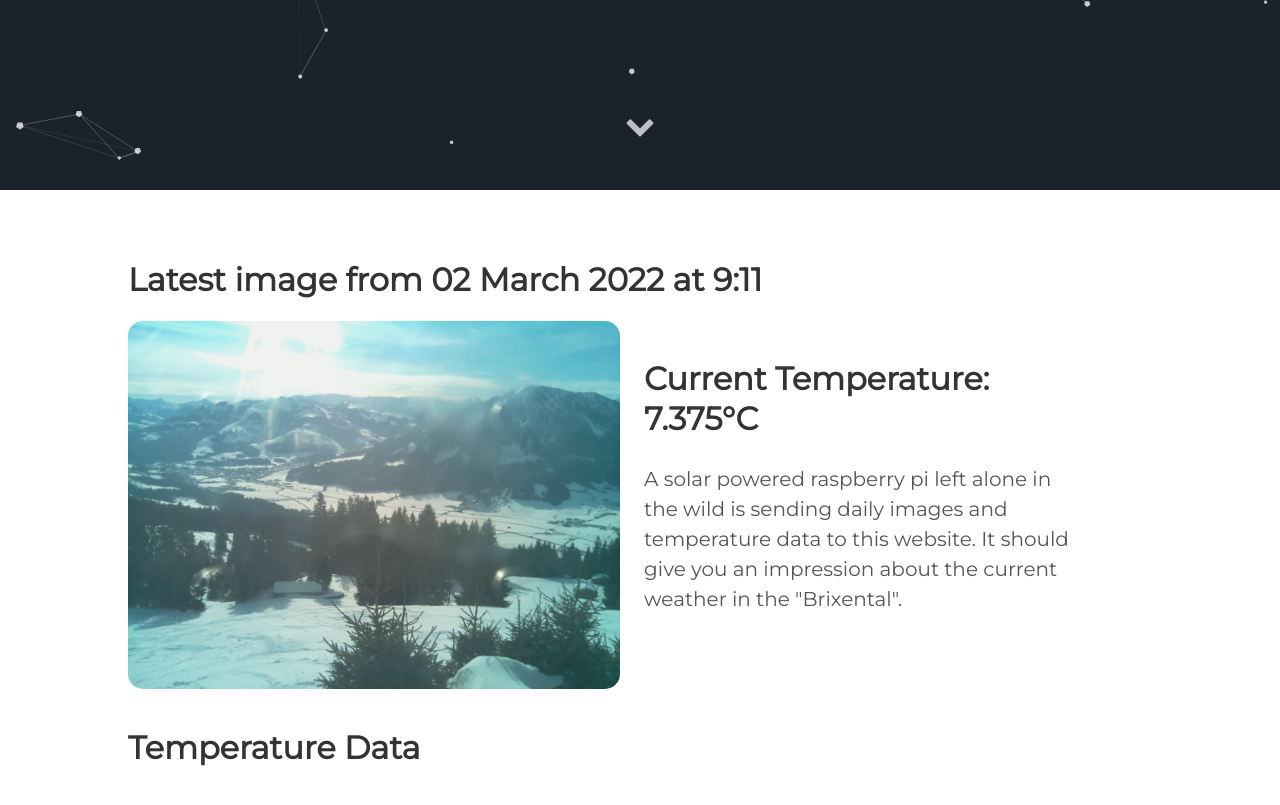
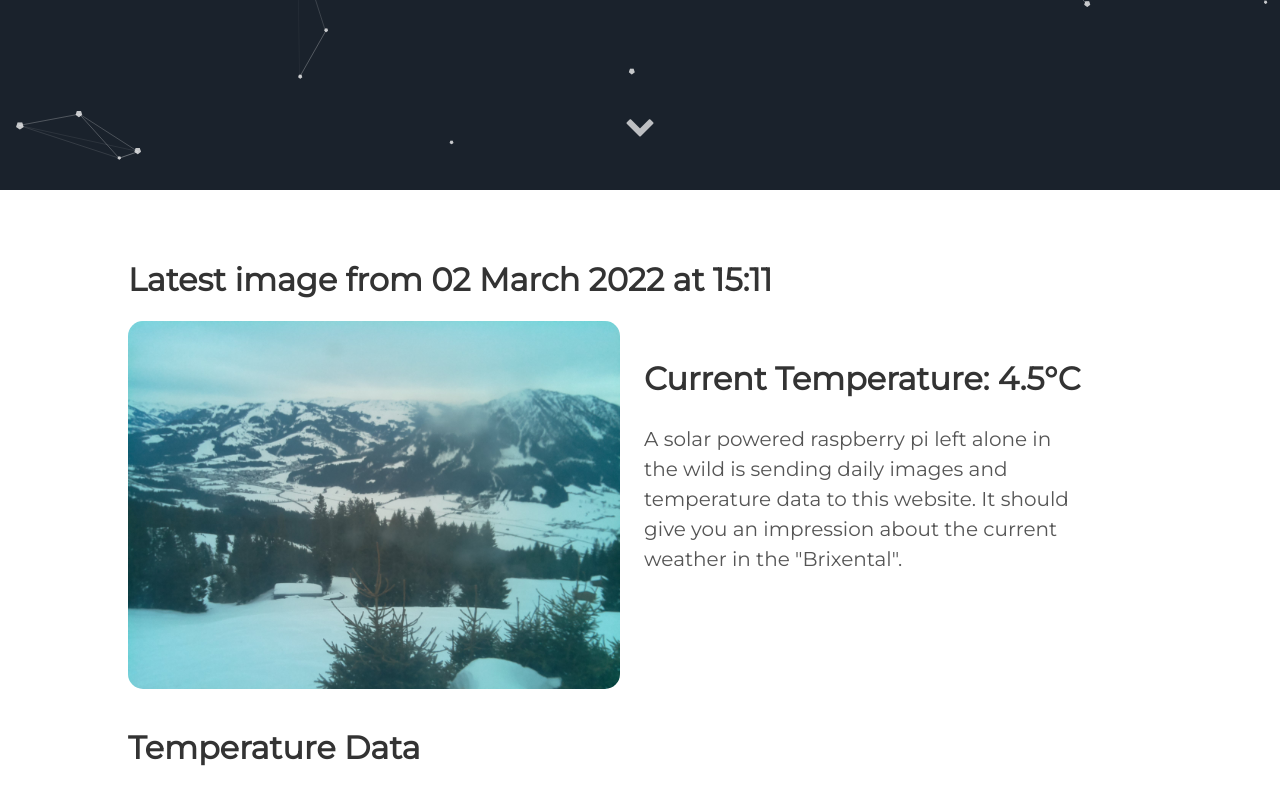
Before and after one commit to vektorious/vektorious.github.io, a Jekyll site: the page built from resources/huette.md, in a window 1280 px wide and 900 px high, scrolled down 710 px. Shown: the top 805 px of the window. Built offline with Jekyll 4.4.1, drawn with Linux system fonts in a browser that asks for light colours.

Commit message:
I'm a bot beep boop

```diff
--- a/resources/huette.md
+++ b/resources/huette.md
@@ -6,13 +6,13 @@ image: '/assets/img/'
 description: 'Live image from the Austrian alps'
 twitter_text: ' '
 ---
-## Latest image from 02 March 2022 at  9:11
+## Latest image from 02 March 2022 at 15:11
 <div class="huette">
   <div class="huette-image">
     <img src="{{ "/assets/img/huette.jpg" | prepend: site.baseurl }}">
   </div>
   <div class="huette-text">
-        <h2>Current Temperature: 7.375°C</h2>
+        <h2>Current Temperature: 4.5°C</h2>
         <p>A solar powered raspberry pi left alone in the wild is sending daily images and temperature data to this website. It should give you an impression about the current weather in the "Brixental".</p>
 
   </div>
```
Also changed, not shown: rpi-script/2022-03-02_150949.txt (renamed from rpi-script/2022-03-02_090950.txt, +5 -5 lines), rpi-script/huette.md (+2 -2 lines), assets/img/huette.jpg, assets/img/temp_plot.png, rpi-script/temp_plot.png, 1 other file.
